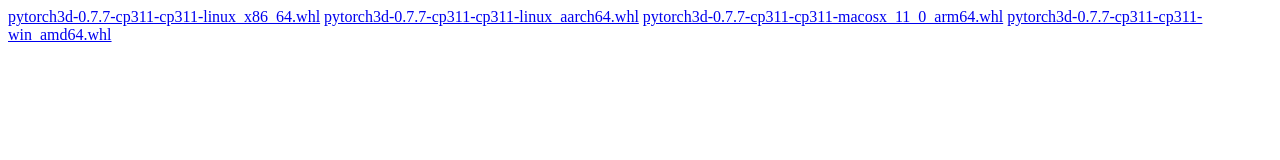
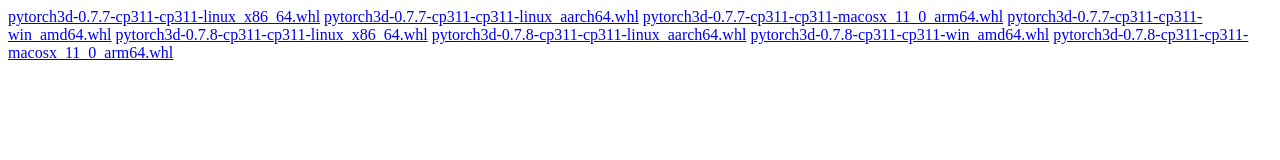
Before and after one commit to Mids/pytorch3d-dist, a plain HTML site: page index.html in a window 1280 px wide. Drawn offline with Linux system fonts and the light colour scheme.

Commit message:
add 0.7.8

```diff
--- a/index.html
+++ b/index.html
@@ -7,3 +7,11 @@
     href="pytorch3d-0.7.7-cp311-cp311-macosx_11_0_arm64.whl#sha256=5646922ada0781e95f8d1c9bde24239faa64d128168b00b75a97d093efa5941a">pytorch3d-0.7.7-cp311-cp311-macosx_11_0_arm64.whl</a>
 <a
     href="pytorch3d-0.7.7-cp311-cp311-win_amd64.whl#sha256=108e6db2b5f798227067e97c27a52b81536da0d5c7379b1ad048f67e3ab9bd70">pytorch3d-0.7.7-cp311-cp311-win_amd64.whl</a>
+<a
+    href="pytorch3d-0.7.8-cp311-cp311-linux_x86_64.whl#sha256=dadc66982c52878bcd4650042220a04da77420447db913b27145ece26dcf1301">pytorch3d-0.7.8-cp311-cp311-linux_x86_64.whl</a>
+<a
+    href="pytorch3d-0.7.8-cp311-cp311-linux_aarch64.whl#sha256=b9ffbf92fa844592670ca9233c2194f93a041f600a8b18bcaa1a02a51e8105a0">pytorch3d-0.7.8-cp311-cp311-linux_aarch64.whl</a>
+<a
+    href="pytorch3d-0.7.8-cp311-cp311-win_amd64.whl#sha256=5d4a9e5aaac47ce8838de84690201c37b55bee357dff3f8123442e8fa4af2983">pytorch3d-0.7.8-cp311-cp311-win_amd64.whl</a>
+<a
+    href="pytorch3d-0.7.8-cp311-cp311-macosx_11_0_arm64.whl#sha256=a6c694660862eb80eec3a73006a61490d612890f56c3c2246abb999f3e4b71d1">pytorch3d-0.7.8-cp311-cp311-macosx_11_0_arm64.whl</a>
```
Also changed, not shown: 4 other files.
